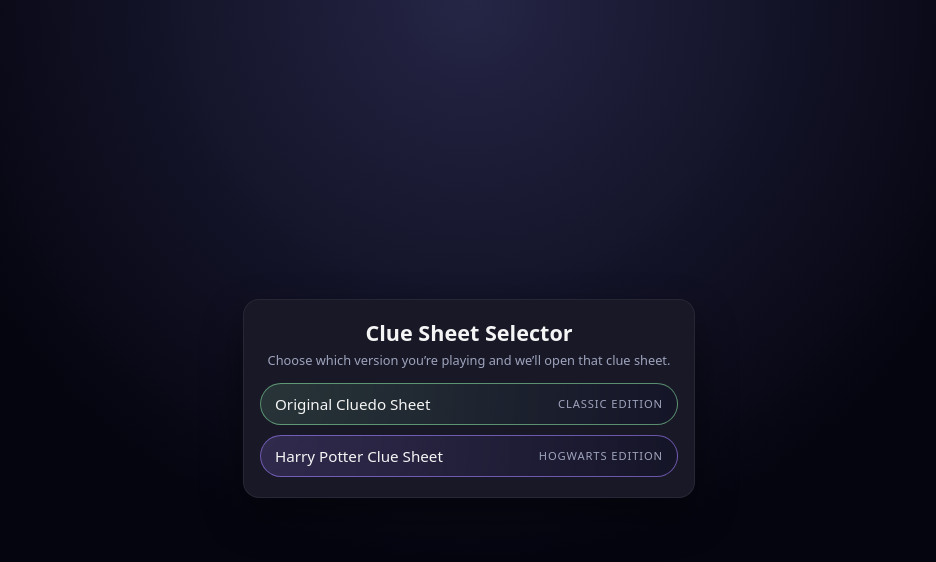
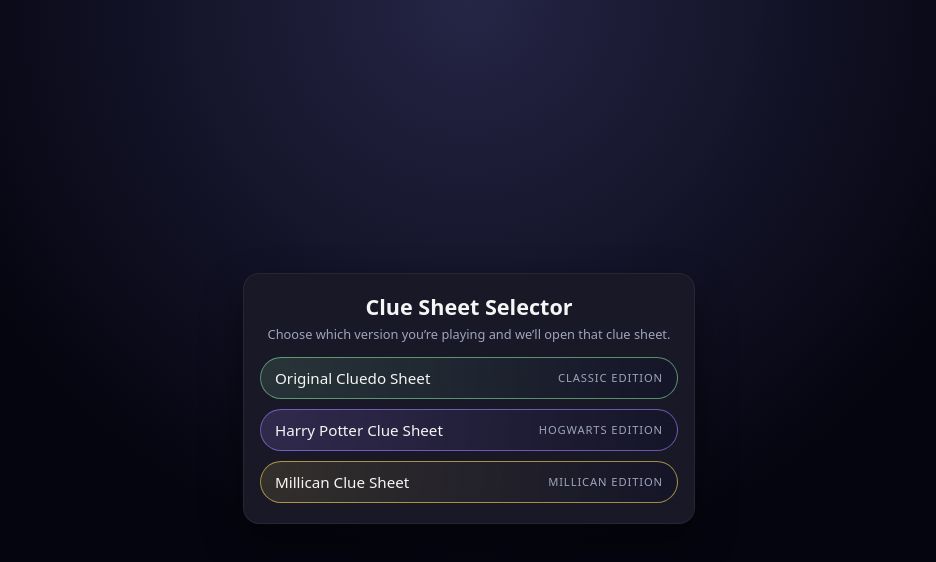
Before and after one commit to JustGrass0704/Cluedo-Template, a plain HTML site: page index.html in a window 1280 px wide. Shown: the whole page, without its empty margins (171-1107 px from the left). Drawn offline with Linux system fonts and the light colour scheme.

Commit message:
Add Millican Clue Sheet link to index.html

```diff
--- a/index.html
+++ b/index.html
@@ -159,6 +159,11 @@
           <span class="label">Harry Potter Clue Sheet</span>
           <span class="tag">Hogwarts Edition</span>
         </a>
+
+        <a href="MillicanCluesheet.html" class="sheet-btn millican">
+          <span class="label">Millican Clue Sheet</span>
+          <span class="tag">Millican Edition</span>
+        </a>
       </div>
     </div>
   </div>
```
